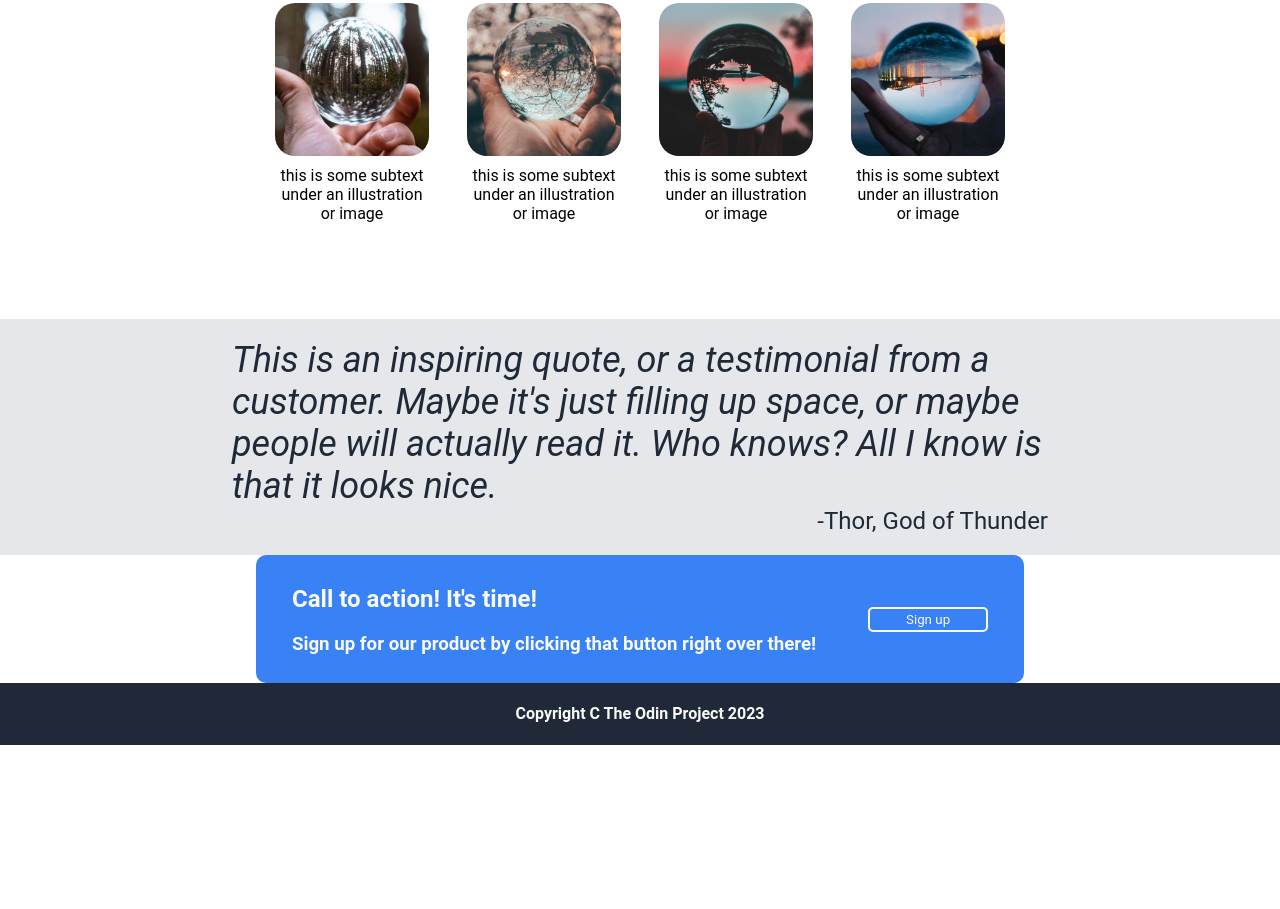
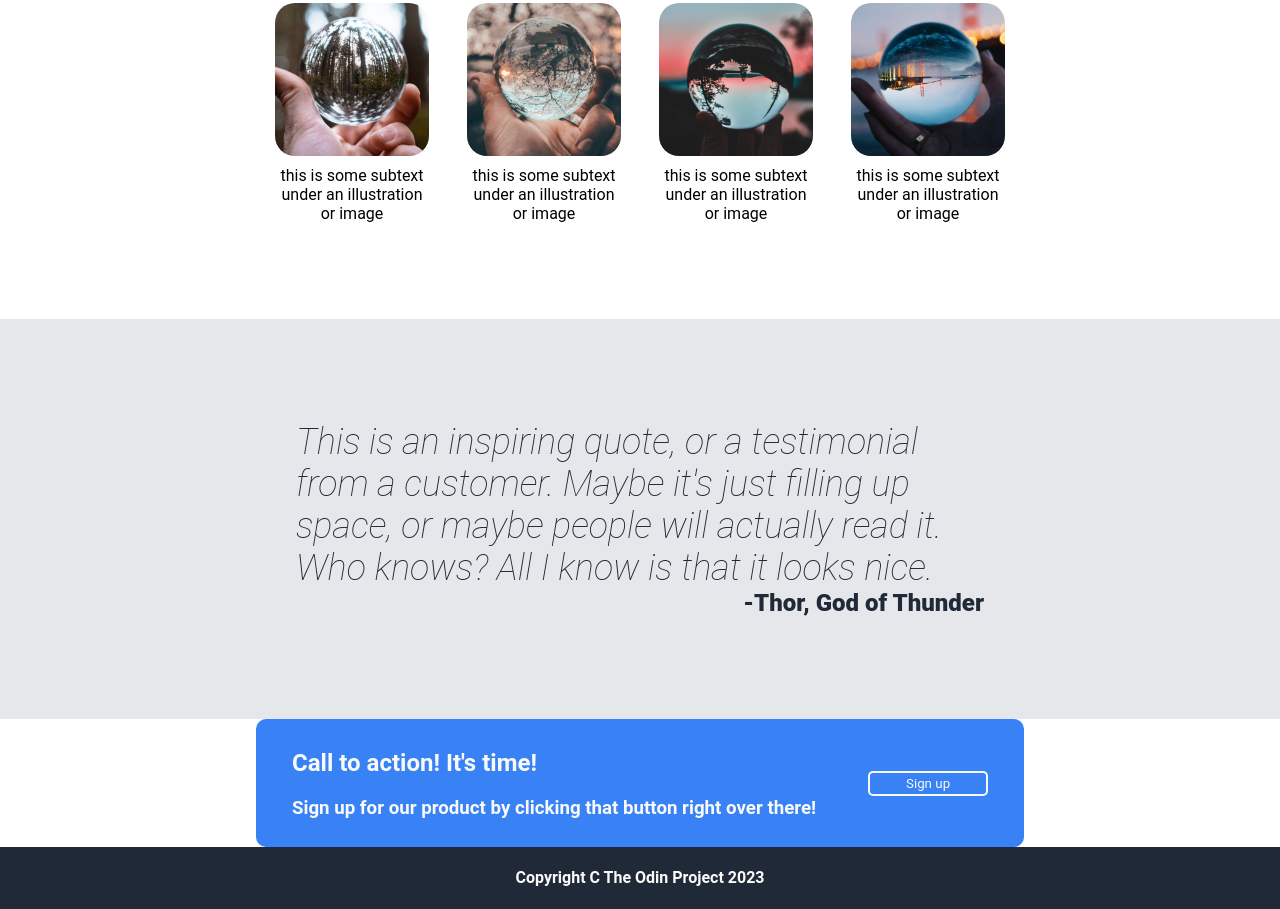
Before and after one commit to gnossiennes/landing-page-TOP, a plain HTML site: page index.html in a window 1280 px wide. Shown: the part 657-1566 px from the top of the page. Before the commit the page ends 1402 px from the top, so only its background shows below. Drawn offline with Linux system fonts and the light colour scheme.

Commit message:
Apply margin/padding styling to quote-block

```diff
--- a/stylesheet.css
+++ b/stylesheet.css
@@ -48,6 +48,7 @@ body {
     background-color: var(--light-color);
     justify-content: center;
     align-items: center;
+    min-height: 400px;
 }
 
 .call-to-action-block {
@@ -124,6 +125,7 @@ a {
 .hero-image > img {
     display: flex;
     max-width: 35vw;
+    border-radius: 20px;
 }
 
 .title {
@@ -192,7 +194,7 @@ a {
     display: flex;
     flex-direction: column;
     justify-content: center;
-    width: 70vw;
+    width: 60vw;
     padding: 20px 40px;
     gap: 0px;
 }
@@ -201,9 +203,10 @@ a {
     flex: 1;
     align-self: flex-start;
     color: var(--dark-color);
+    font-family: "Roboto";
     font-size: 36px;
+    font-weight: 100;
     font-style: italic;
-
 }
 
 .quote-author {
@@ -212,7 +215,7 @@ a {
     margin-left: -10vw;
     color: var(--dark-color);
     font-size: 24px;
-    font-weight: extra-bold;
+    font-weight: 800;
 }
 
 
```
